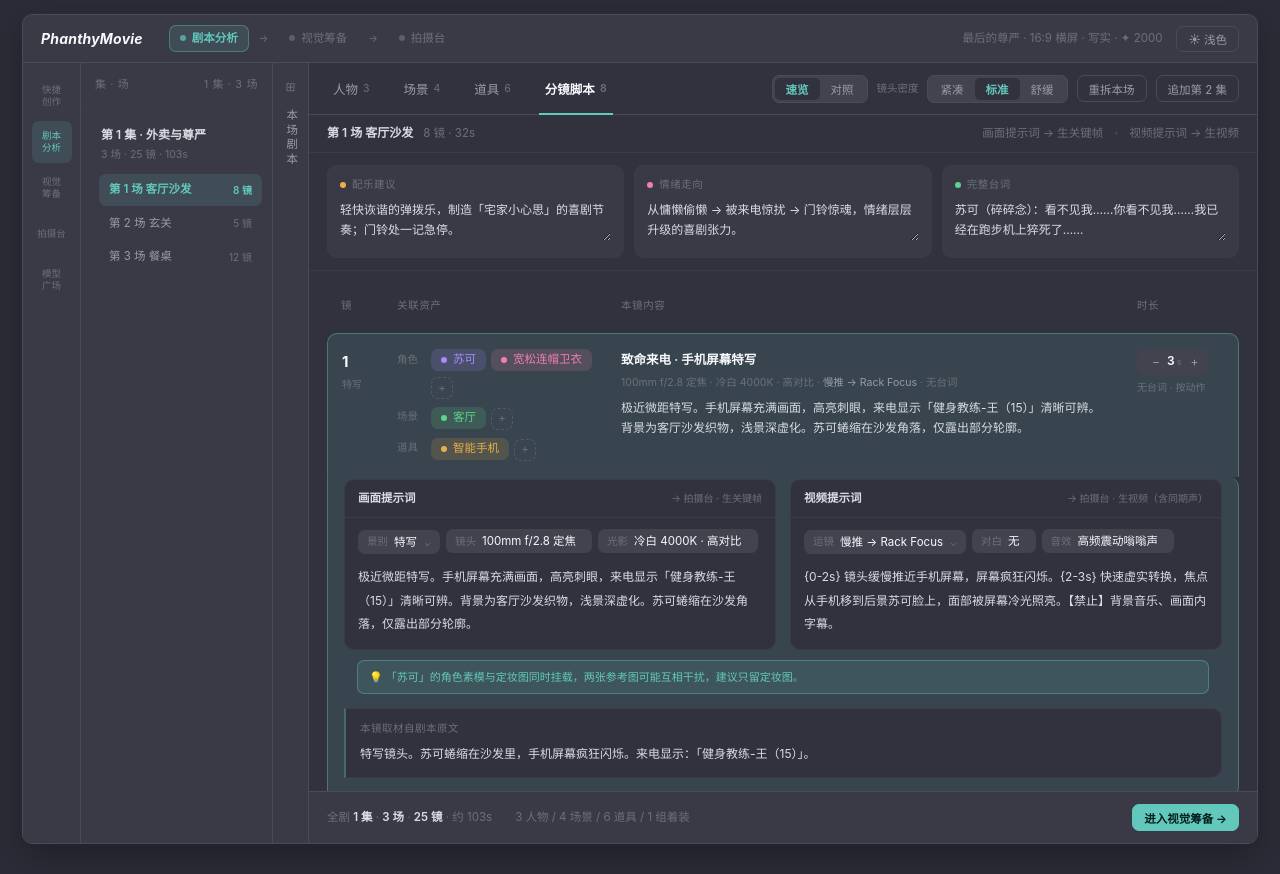
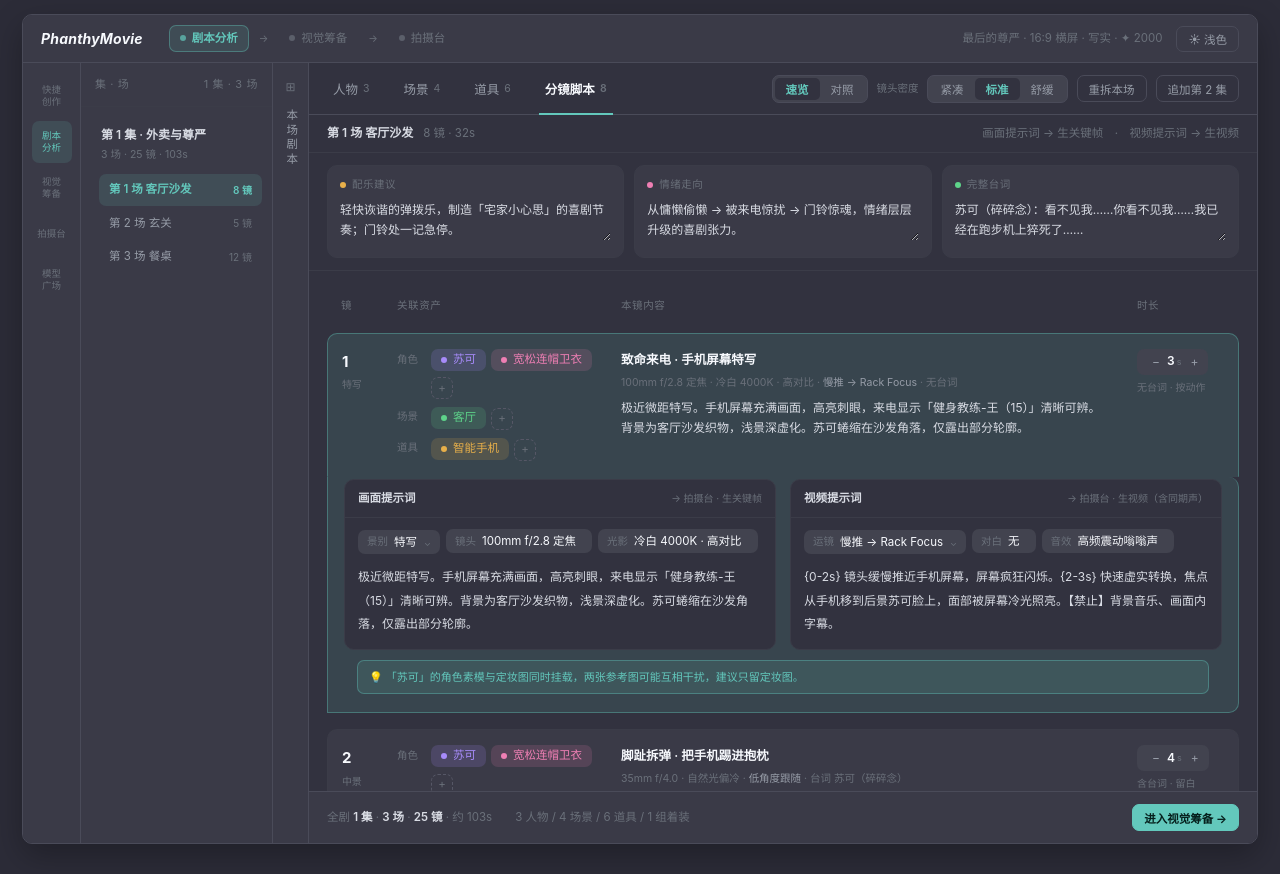
Before and after one commit to sunnygirl-0106/script-analysis-demo, a React (Vite) app: page / in a window 1280 px wide. Built offline with nearby package versions, Linux system fonts and the light colour scheme.

Commit message:
展开详情移除「本镜取材自剧本原文」溯源块（保留数据字段）
Co-Authored-By: Claude Opus 4.8 (1M context) <noreply@anthropic.com>
Claude-Session: https://claude.ai/code/session_01YLWMjpmwLdbzcZu8h2xGG1

```diff
--- a/src/components/ShotDetail.tsx
+++ b/src/components/ShotDetail.tsx
@@ -57,11 +57,6 @@ export function ShotDetail({ shot }: { shot: Shot }) {
       </div>
 
       {hints.length > 0 && <div className={s.hint}>💡 {hints[0]!.text}</div>}
-
-      <div className={s.src}>
-        <div className={s.t}>本镜取材自剧本原文</div>
-        <div className={s.q}>{shot.sourceQuote}</div>
-      </div>
     </div>
   )
 }
```
